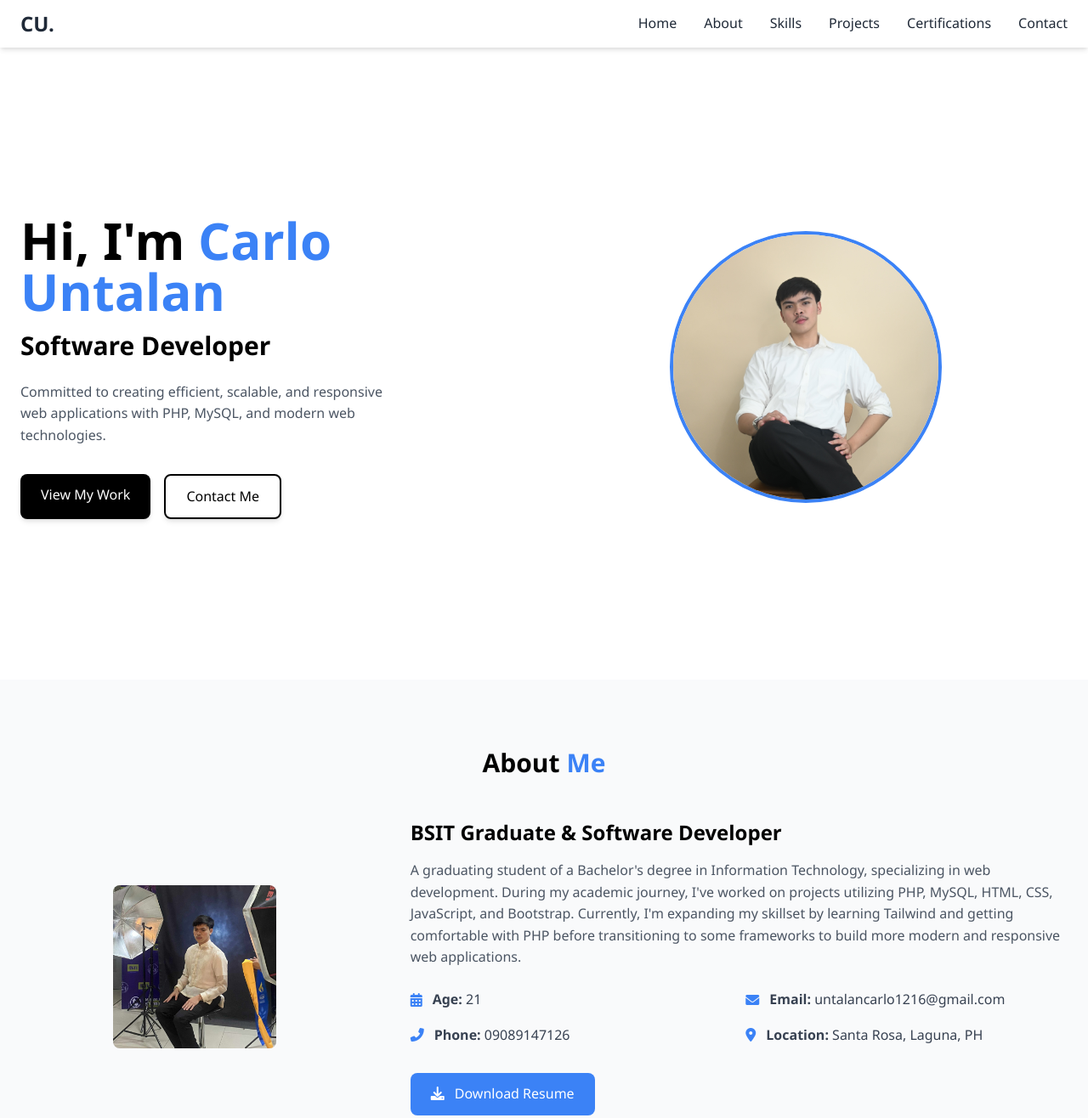
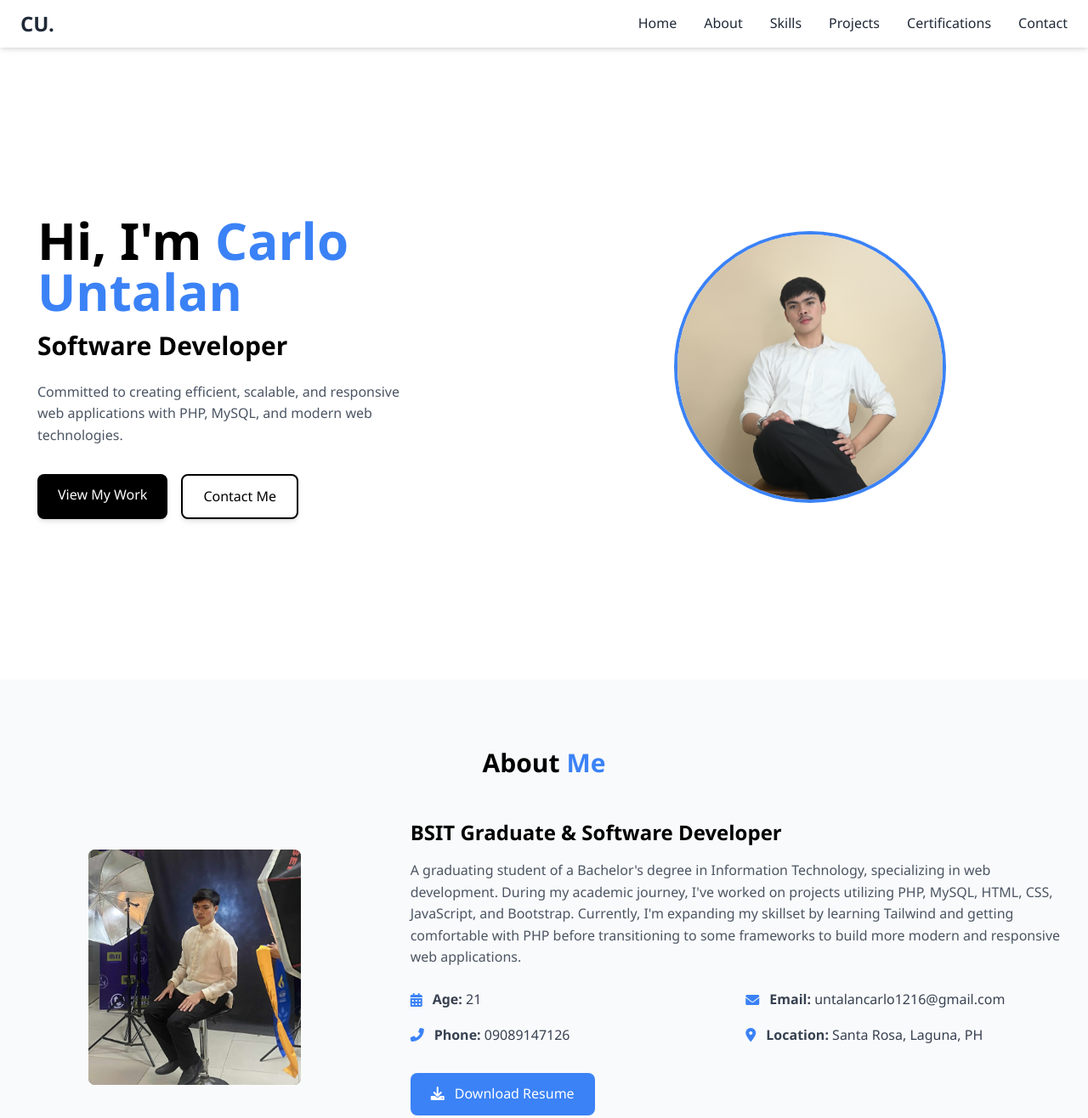
Before and after one commit to carlo121603/CSUPortfolio, a plain HTML site: page index.html in a window 1280 px wide. Shown: the top 1316 px of the page at 85% size. Drawn offline with nearby package versions, Linux system fonts and the light colour scheme.

Commit message:
final changes as of now

```diff
--- a/index.html
+++ b/index.html
@@ -76,7 +76,7 @@
     <!-- Hero Section -->
     <section id="home" class="min-h-screen flex items-center pt-16">
         <div class="container mx-auto px-6 flex flex-col md:flex-row items-center">
-            <div class="md:w-1/2 mb-10 md:mb-0">
+            <div class="md:w-1/2 mb-10 md:mb-0 ml-5">
                 <h1 class="text-4xl md:text-6xl font-bold mb-4">Hi, I'm <span class="text-blue-500">Carlo Untalan</span></h1>
                 <h2 class="text-2xl md:text-3xl font-semibold mb-6">Software Developer</h2>
                 <p class="text-gray-600 mb-8 max-w-md">
@@ -103,8 +103,8 @@
             <h2 class="text-3xl font-bold text-center mb-12">About <span class="text-blue-500">Me</span></h2>
             <div class="flex flex-col md:flex-row items-center">
                 <div class="md:w-1/3 mb-8 md:mb-0 flex justify-center">
-                    <div class="w-48 h-48 bg-gray-200 rounded-lg overflow-hidden">
-                        <img src="Pictures/Grad Pic.jpg" alt="Carlo Untalan Graduation Photo" width="192" height="192" loading="lazy">
+                    <div class="w-100 h-100 bg-gray-500 rounded-lg overflow-hidden">
+                        <img src="Pictures/Grad Pic.jpg" alt="Carlo Untalan Graduation Photo" width="250" height="250" loading="lazy">
                     </div>
                 </div>
                 <div class="md:w-2/3 md:pl-12">
@@ -134,7 +134,7 @@
                         </div>
                     </div>
                     <div class="mt-8">
-                        <a href="Resume/Resume - Untalan, Carlo.pdf" class="inline-block bg-blue-500 text-white px-6 py-3 rounded-lg hover:bg-blue-600 transition" download="resume.pdf">
+                        <a href="Resume/resume.pdf" class="inline-block bg-blue-500 text-white px-6 py-3 rounded-lg hover:bg-blue-600 transition" download="resume.pdf">
                             <i class="fas fa-download mr-2"></i> Download Resume
                         </a>
                     </div>
```
